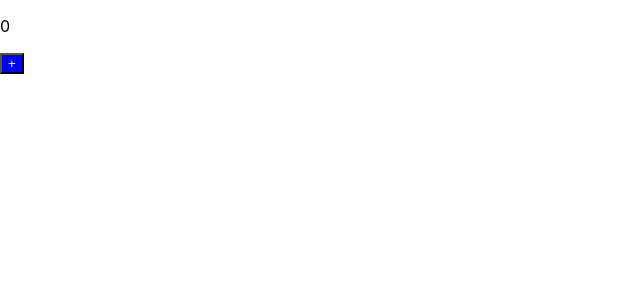
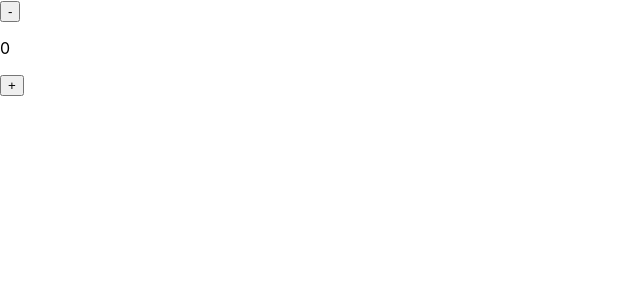
Before and after one commit to Alikooshesh/tut-react-en, a React (Create React App) app: page / in a window 1280 px wide. Shown: the top 300 px of the page, without its empty margins (0-640 px from the left). Built offline with nearby package versions, Linux system fonts and the light colour scheme.

Commit message:
counter completed

```diff
--- a/src/App.js
+++ b/src/App.js
@@ -1,24 +1,21 @@
-import Button from './components/button/Button';
-import './App.css';
-import './newStyle.css'
-import { useEffect, useState } from 'react';
+import { useState } from "react";
+import Button from "./components/button/Button";
 
 function App() {
 
+
   const [counter , setCounter] = useState(0)
-
-  useEffect(()=>{
-    console.log("counter changed!")
-  },[counter])
 
   return (
     <div>
+      <Button onclickHandler={()=> setCounter(counter-1)}>
+        -
+      </Button>
+      <p>{counter}</p>
 
-      <p>
-        {counter}
-      </p>
-
-      <Button onClickHandler={()=> setCounter(counter+1)}>+</Button>
+      <Button onclickHandler={()=> setCounter(counter+1)}>
+        +
+      </Button>
     </div>
   );
 }
--- a/src/components/button/Button.js
+++ b/src/components/button/Button.js
@@ -1,15 +1,6 @@
-import { useEffect } from 'react'
-import './button.css'
-
-function Button({children , style , onClickHandler}){
-
+function Button({children , onclickHandler}){
     return(
-        <button
-            onClick={onClickHandler}
-            className='btn'
-            style={style}>
-                {children}
-        </button>
+        <button onClick={onclickHandler}>{children}</button>
     )
 }
 
--- a/src/components/button/button.css
+++ /dev/null
@@ -1,4 +0,0 @@
-.btn{
-    background-color: blue;
-    color: white;
-}
--- a/src/components/testText/testText.css
+++ /dev/null
@@ -1,3 +0,0 @@
-.test-text{
-    color: yellow;
-}
```
Also changed, not shown: src/components/testText/TestText.js (deleted, +0 -12 lines).
